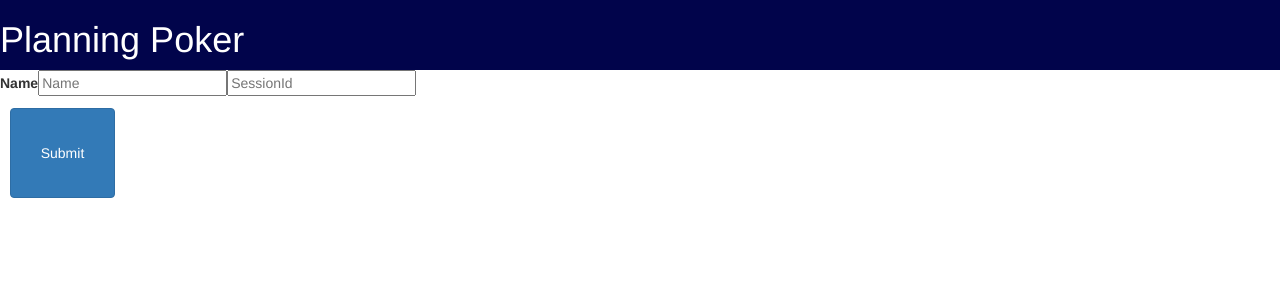
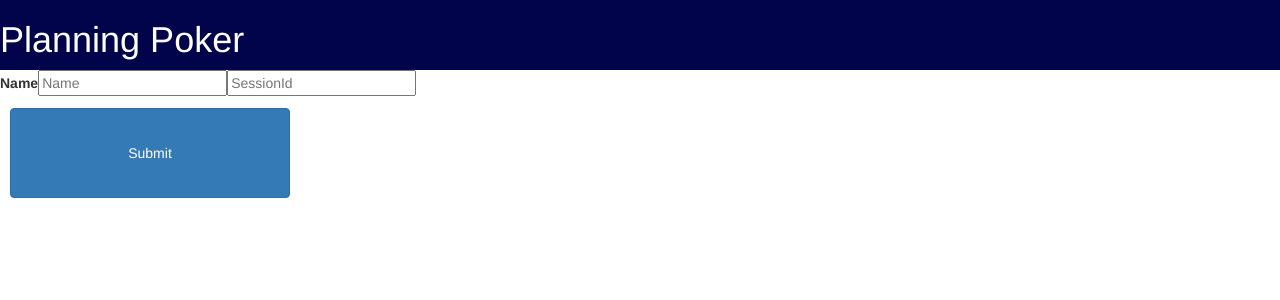
Before and after one commit to richashworth/planningpoker, a React (Create React App) app in the folder ui/: page /join in a window 1280 px wide. Shown: the top 300 px of the page. Built offline with nearby package versions, Linux system fonts and the light colour scheme.

Commit message:
results styling

```diff
--- a/ui/src/pages/Results.js
+++ b/ui/src/pages/Results.js
@@ -1,5 +1,7 @@
 import React, {Component} from 'react';
 import { connect } from 'react-redux';
+
+import '../styles/Results.css';
 
 class Results extends Component {
 
--- /dev/null
+++ b/ui/src/styles/Results.css
@@ -0,0 +1,7 @@
+.btn {
+  width: 20em;
+  padding: 18px;
+  /* margin-left: 10px; */
+  /* margin-top: 10px; */
+  /* height: 90px; */
+}
```
